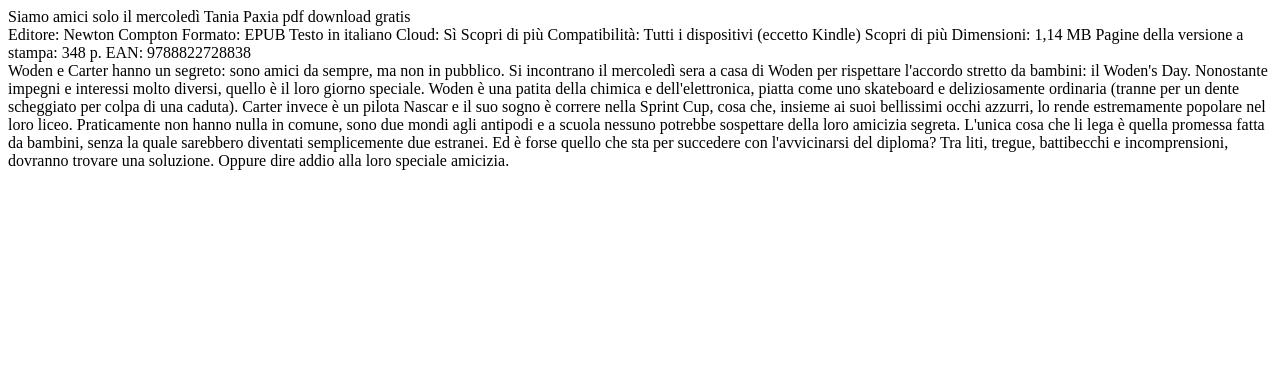
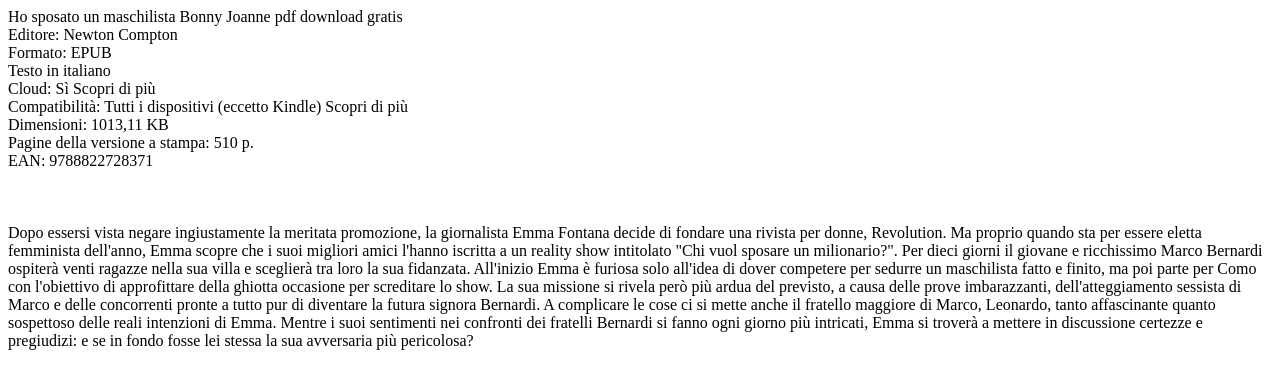
Before and after one commit to error2019x/OneDrive-D, a plain HTML site: page 8.html in a window 1280 px wide. Drawn offline with Linux system fonts and the light colour scheme.

Commit message:
Update 8.html

```diff
--- a/8.html
+++ b/8.html
@@ -4,21 +4,21 @@
 <meta name="viewport" content="width=device-width, initial-scale=1">
 <link rel="profile" href="http://gmpg.org/xfn/11">
 
-<title>Siamo amici solo il mercoledì Tania Paxia pdf download gratis</title>
+<title>Ho sposato un maschilista Bonny Joanne pdf download gratis</title>
 </head>
 <body>
-Siamo amici solo il mercoledì Tania Paxia pdf download gratis
+Ho sposato un maschilista Bonny Joanne pdf download gratis
 <br>
-Editore: Newton Compton
-Formato: EPUB
-Testo in italiano
-Cloud: Sì Scopri di più
-Compatibilità: Tutti i dispositivi (eccetto Kindle) Scopri di più
-Dimensioni: 1,14 MB
-Pagine della versione a stampa: 348 p.
-EAN: 9788822728838
+Editore: Newton Compton<br>
+Formato: EPUB<br>
+Testo in italiano<br>
+Cloud: Sì Scopri di più<br>
+Compatibilità: Tutti i dispositivi (eccetto Kindle) Scopri di più<br>
+Dimensioni: 1013,11 KB<br>
+Pagine della versione a stampa: 510 p.<br>
+EAN: 9788822728371<br><br><br>
 <br>
-Woden e Carter hanno un segreto: sono amici da sempre, ma non in pubblico. Si incontrano il mercoledì sera a casa di Woden per rispettare l'accordo stretto da bambini: il Woden's Day. Nonostante impegni e interessi molto diversi, quello è il loro giorno speciale. Woden è una patita della chimica e dell'elettronica, piatta come uno skateboard e deliziosamente ordinaria (tranne per un dente scheggiato per colpa di una caduta). Carter invece è un pilota Nascar e il suo sogno è correre nella Sprint Cup, cosa che, insieme ai suoi bellissimi occhi azzurri, lo rende estremamente popolare nel loro liceo. Praticamente non hanno nulla in comune, sono due mondi agli antipodi e a scuola nessuno potrebbe sospettare della loro amicizia segreta. L'unica cosa che li lega è quella promessa fatta da bambini, senza la quale sarebbero diventati semplicemente due estranei. Ed è forse quello che sta per succedere con l'avvicinarsi del diploma? Tra liti, tregue, battibecchi e incomprensioni, dovranno trovare una soluzione. Oppure dire addio alla loro speciale amicizia.
+Dopo essersi vista negare ingiustamente la meritata promozione, la giornalista Emma Fontana decide di fondare una rivista per donne, Revolution. Ma proprio quando sta per essere eletta femminista dell'anno, Emma scopre che i suoi migliori amici l'hanno iscritta a un reality show intitolato "Chi vuol sposare un milionario?". Per dieci giorni il giovane e ricchissimo Marco Bernardi ospiterà venti ragazze nella sua villa e sceglierà tra loro la sua fidanzata. All'inizio Emma è furiosa solo all'idea di dover competere per sedurre un maschilista fatto e finito, ma poi parte per Como con l'obiettivo di approfittare della ghiotta occasione per screditare lo show. La sua missione si rivela però più ardua del previsto, a causa delle prove imbarazzanti, dell'atteggiamento sessista di Marco e delle concorrenti pronte a tutto pur di diventare la futura signora Bernardi. A complicare le cose ci si mette anche il fratello maggiore di Marco, Leonardo, tanto affascinante quanto sospettoso delle reali intenzioni di Emma. Mentre i suoi sentimenti nei confronti dei fratelli Bernardi si fanno ogni giorno più intricati, Emma si troverà a mettere in discussione certezze e pregiudizi: e se in fondo fosse lei stessa la sua avversaria più pericolosa?
 <br>
 </body>
 </html>
```
